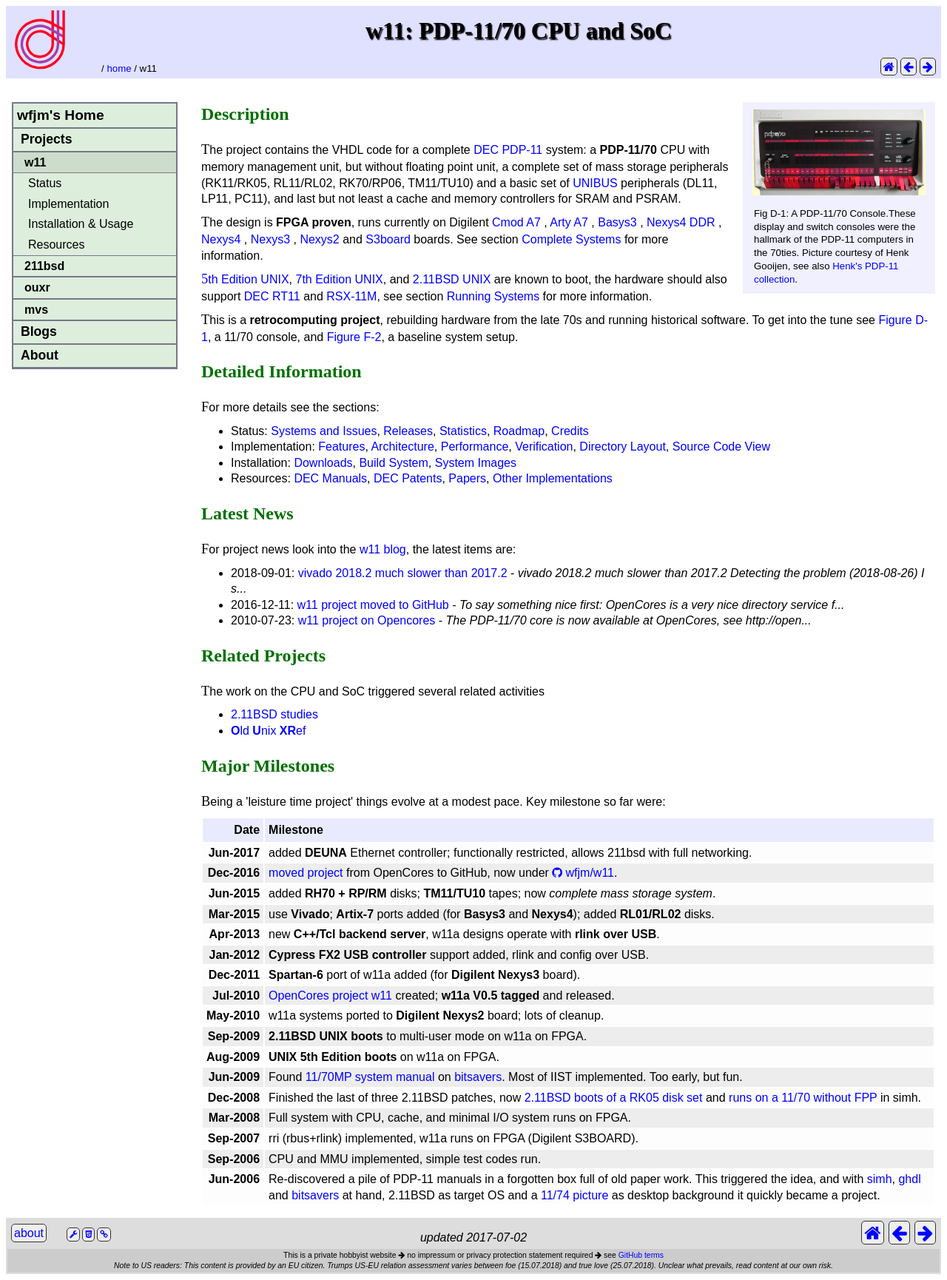
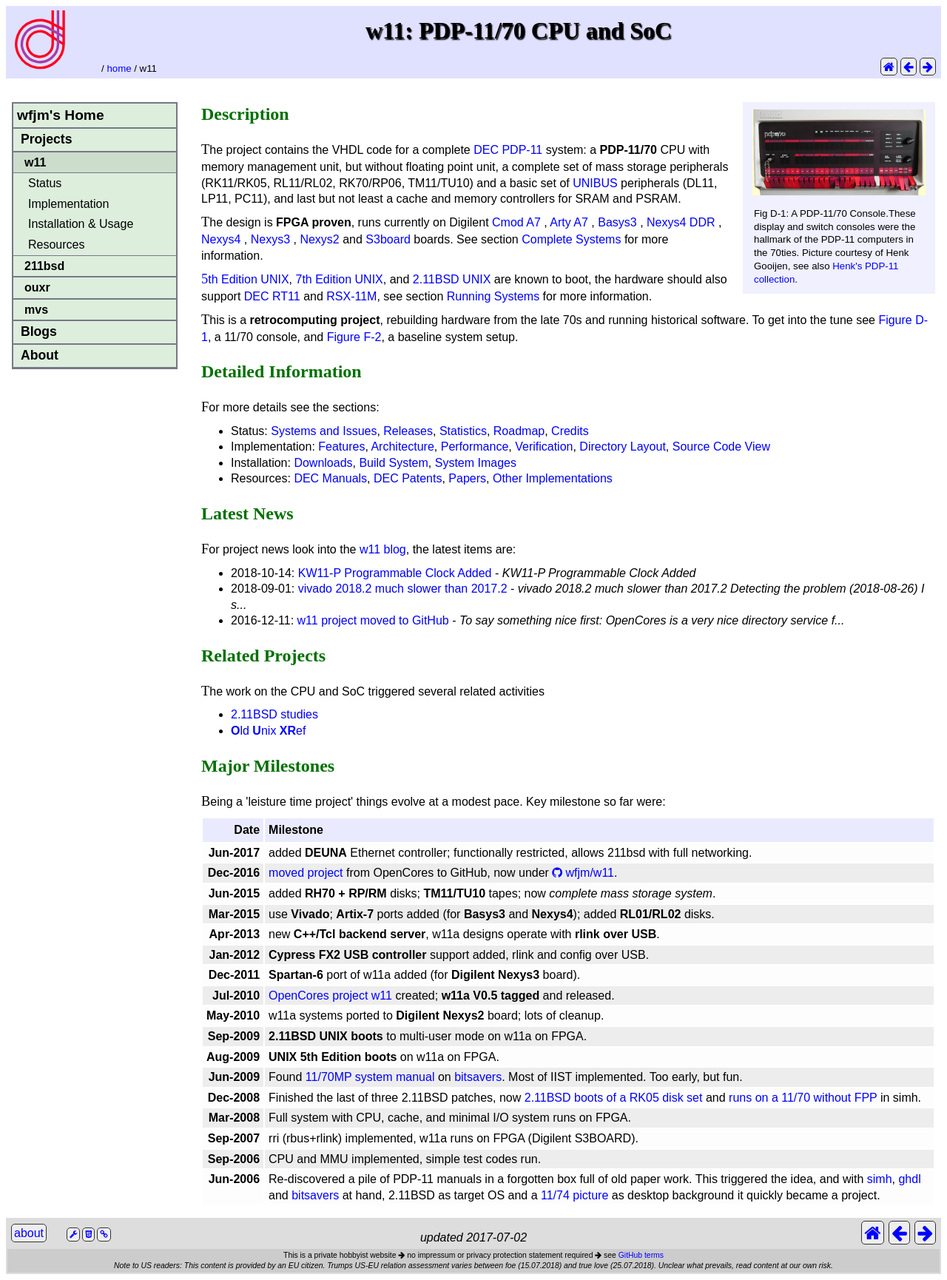
Before and after one commit to wfjm/wfjm.github.io, a Jekyll site: the page built from home/w11/index.html, in a window 1280 px wide. Shown: the whole page at 74% size. Built offline with Jekyll 4.4.1, drawn with Linux system fonts in a browser that asks for light colours; some of the changed lines change nothing that is shown.

Commit message:
add w11 blog on kw11-p

```diff
--- /dev/null
+++ b/_posts/w11/2018-10-14-kw11-p-added.html
@@ -0,0 +1,103 @@
+---
+title: "KW11-P Programmable Clock Added"
+tags:  ["w11"]
+#
+my:
+  changedate: 2018-11-02
+  figpath : ../../downloads/posts/w11/2018-09-01
+---
+<h2>KW11-P Programmable Clock Added</h2>
+
+<p>
+The <code>w11</code> had from from the very beginning a <code>KW11-L</code>
+line frequency clock.
+The <code>KW11-L</code> is a mandatory device and used by all operating
+systems to define the <i>system time</i>.
+And it is a very simple device, it just generates interrupts every
+20 msec (w11 uses 50 Hz line frequency, simply because I live in Europe).
+</p>
+<p>
+DEC offered for the <code>UNIBUS</code> systems a more sophisticated device,
+the <code>KW11-P</code>, which can be used as programmable high-precision
+timer.
+The central element is a 16 bit counter, which is advanced by one of four
+selectable inputs
+</p>
+<ul>
+  <li>100 kHz clock</li>
+  <li> 10 kHz clock</li>
+  <li>line clock (in w11 50 Hz)</li>
+  <li>external event</li>
+</ul>
+
+<p>
+The <code>KW11-P</code> can generate an interrupt when a configurable
+value of the counter is reached, or just count and be used to measure time
+with a resolution of down to 10 usec.
+The DEC manual
+<a href="{{site.my.bitsaver.dec}}/unibus/DEC-11-HPWB-D_KW11P_Oct72.pdf">
+  DEC-11-HPWB-D</a> describes many implementation details but lacks a
+complete description of the functional behavior.
+The remaining ambiguities were resolved by inspection of
+<ul>
+  <li>2.11BSD clock initialization code in
+    <a href="{{site.my.ouxr.url_211bsd}}/usr/src/sys/pdp/clock.c.html">
+      /usr/src/sys/pdp/clock.c</a></li>
+  <li><a href="https://github.com/simh/simh">simh</a>
+    model of the <code>KW11-P</code> in
+    <a href="https://github.com/simh/simh/blob/master/PDP11/pdp11_pclk.c">
+      PDP11/pdp11_pclk.c</a></li>
+</ul>
+
+<p>
+The implementation is in
+<a href="{{site.my.w11.blob}}/rtl/ibus/ibd_kw11p.vhd">ibd_kw11p.vhd</a>.
+The <i>external event</i> port <code>EXTEVT</code> is connected in
+<a href="{{site.my.w11.blob}}/rtl/ibus/ibdr_maxisys.vhd">ibdr_maxisys.vhd</a>
+to the <i>instruction decode</i> signal <code>IDEC</code>,
+which is usually connected in the  <code>w11</code> top level design to the
+<code>DM_STAT_EXP.se_idec</code> signal provided by
+<a href="{{site.my.w11.blob}}/rtl/w11a/pdp11_sys70.vhd">pdp11_sys70</a>.
+</p>
+
+<p>
+</p>
+I added the <code>KW11-P</code> with three use cases in mind:
+<ul class="bigli">
+  <li>as very fast interrupt source for test benches.
+    With the external event mode it is possible to generate an interrupt
+    after a preset number of instructions. Presets of as low as 20 are
+    feasible. This allows to write interrupt tests which execute in a
+    few 100 instructions, very nice for fast behavioral simulations,
+    like in Section B of
+    <a href="{{site.my.w11.blob}}/tools/tbench/w11a_kw11p/test_kw11p_int.tcl">
+      test_kw11p_int.tcl</a>.
+  </li>
+  <li>as high resolution timer for test benches.
+    Using the 100 kHz mode allows to either measure elapsed times
+    or generate interrupts with a precision of 10 usec. Very nice for
+    tests of the I/O system.
+    </li>
+  <li>and as long shot: support 2.11BSD kernel profiling.
+    The 2.10BSD kernel had a very simple but very memory effective
+    <i>kernel profiling</i> feature, which simply histogramed the PC value
+    when in kernel mode. This was never ported to 2.11BSD, but 2.10BSD code
+    pieces still linger around in the 2.11BSD code base, see
+    <ul class="smali">
+      <li><a href="{{site.my.ouxr.url_211bsd}}/usr/src/sys/pdp/machdep2.c.html#n:273">
+          /usr/src/sys/pdp/machdep2.c</a></li>
+      <li><a href="{{site.my.ouxr.url_211bsd}}/usr/src/sys/pdp/clock.c.html#n:31">
+          /usr/src/sys/pdp/clock.c</a></li>
+      <li><a href="{{site.my.ouxr.url_211bsd}}/usr/src/sys/pdp/mch_profile.s.html">
+          /usr/src/sys/pdp/mch_profile.s</a></li>
+    </ul>
+    and just wait to be reactivated.
+    A port will for sure need a bit of work
+    <ul class="smali">
+      <li>kernel overlays must be handled</li>
+      <li>supervisor mode should be handled (the networking code)</li>
+      <li>the interrupt code doing the sampling must be short</li>
+      <li>the user land analysis code will certainly gain complexity</li>
+    </ul>
+  </li>
+</ul>
--- a/css/main.css
+++ b/css/main.css
@@ -47,6 +47,15 @@
 ol.bigli li {
   margin-top:  0.5ex;
   margin-bottom:  0.5ex;
+}
+
+ul.smali li {
+  margin-top:  0ex;
+  margin-bottom:  0ex;
+}
+ol.smali li {
+  margin-top:  0ex;
+  margin-bottom:  0ex;
 }
 
 /* tables */
```
